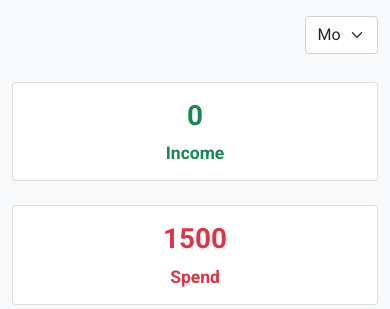
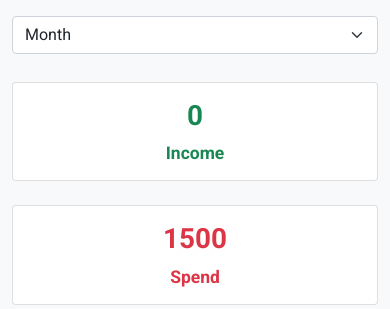
Before and after one commit to ReshanCSX/CS50x-Final-Project, a Flask app: page /home in a window 390 px wide. Shown: the part 64-373 px from the top of the page. Run offline with Flask 2, Linux system fonts and the light colour scheme; a user stored in the database is signed in; data comes from the database, SQL or seed files in the repository.

Commit message:
Responsive bug fix

```diff
--- a/financeapp/templates/overview.html
+++ b/financeapp/templates/overview.html
@@ -6,10 +6,9 @@
     <div class="col-md-10 mx-auto">
 
     <div class="row">
-        <div class="col-3 ms-auto mt-2">
+        <div class="col-sm-3 ms-auto mt-2">
             <form action="" method="post">
                 {{ form.hidden_tag() }}
-
                     {% if form.time.errors %}
                         {{ form.time(class="form-select select_menu is-invalid", id="FloatingTimeInvalid", onchange="this.form.submit()", placeholder="Username") }}
                         <div class="invalid-feedback">
```
